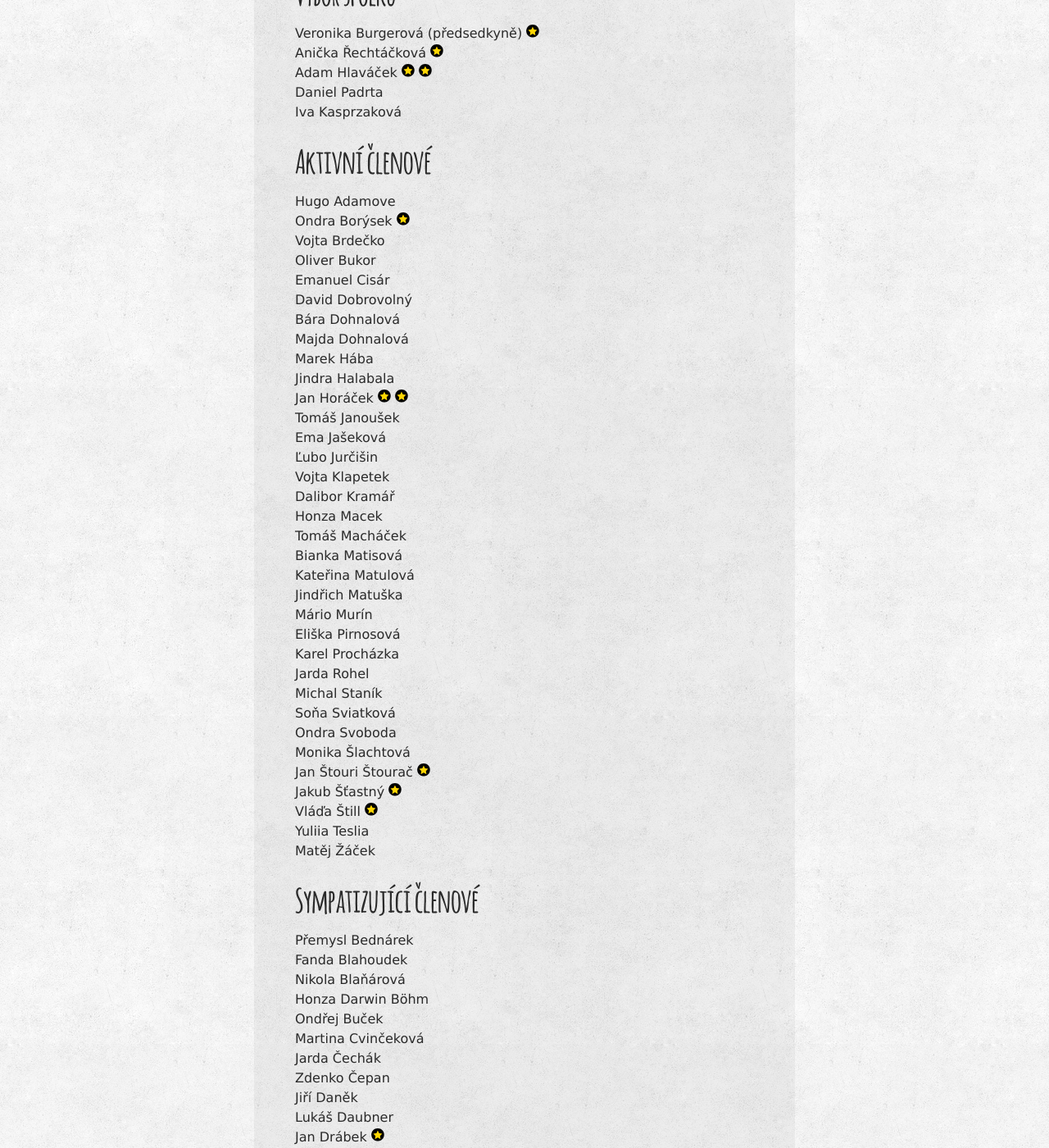
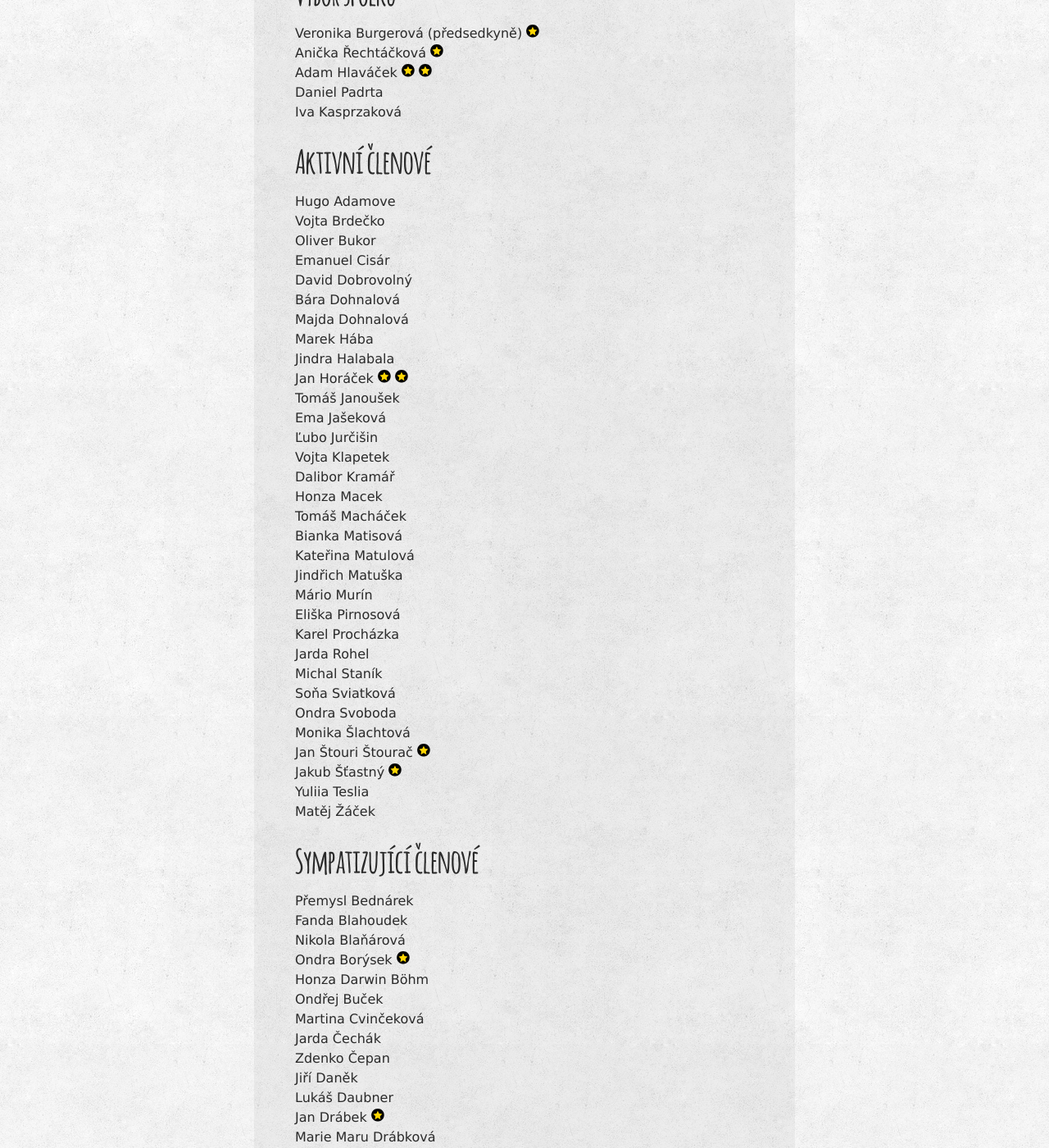
Before and after one commit to zverinec/zverinec-web, a Jekyll site: the page built from _pages/members.md, in a window 1280 px wide and 1400 px high, scrolled down 527 px. Shown: the whole window at 82% size. Built offline with Jekyll 4.4.1, drawn with Linux system fonts in a browser that asks for light colours; comment, search, counter and statistics services are not loaded.

Commit message:
Move members to sympathizing

```diff
--- a/_pages/members.md
+++ b/_pages/members.md
@@ -17,7 +17,6 @@ Iva Kasprzaková<br/>
 ## Aktivní členové
 
 Hugo Adamove<br/>
-Ondra Borýsek <img src="img/rad.svg" class="rad" title="Řád přítele severské zvěře za vzornou garanci KSI, dlouholetou archeologicko-inovativní práci na webu KSI, extrémní nasazení v každé příležitosti a realizaci dlouho zvažované síťové vlny" /><br/>
 Vojta Brdečko<br/>
 Oliver Bukor<br/>
 Emanuel Cisár<br/>
@@ -47,7 +46,6 @@ Ondra Svoboda<br/>
 Monika Šlachtová<br/>
 Jan Štouri Štourač <img src="img/rad.svg" class="rad" title="Řád přítele severské zvěře za práci na back-endu KSI webu" /><br/>
 Jakub Šťastný <img src="img/rad.svg" class="rad" title="Řád přítele severské zvěře za mimořádné nasazení přesahující hranice státu i spánkového režimu" /><br/>
-Vláďa Štill <img src="img/rad.svg" class="rad" title="Řád přítele severské zvěře za mimořádný nekromantický počin oživení InterLoSa" /><br/>
 Yuliia Teslia<br/>
 Matěj Žáček<br/>
 
@@ -57,6 +55,7 @@ Matěj Žáček<br/>
 Přemysl Bednárek<br/>
 Fanda Blahoudek<br/>
 Nikola Blaňárová<br/>
+Ondra Borýsek <img src="img/rad.svg" class="rad" title="Řád přítele severské zvěře za vzornou garanci KSI, dlouholetou archeologicko-inovativní práci na webu KSI, extrémní nasazení v každé příležitosti a realizaci dlouho zvažované síťové vlny" /><br/>
 Honza Darwin Böhm<br/>
 Ondřej Buček<br/>
 Martina Cvinčeková<br/>
@@ -118,6 +117,7 @@ Petr Sojka<br/>
 Alexandra Stanová<br/>
 Adéla Stopka<br/>
 Eva Šmijáková<br/>
+Vláďa Štill <img src="img/rad.svg" class="rad" title="Řád přítele severské zvěře za mimořádný nekromantický počin oživení InterLoSa" /><br/>
 Timotej Šujan<br/>
 Samuel Šuľan<br/>
 Daniel Timko<br/>
```
